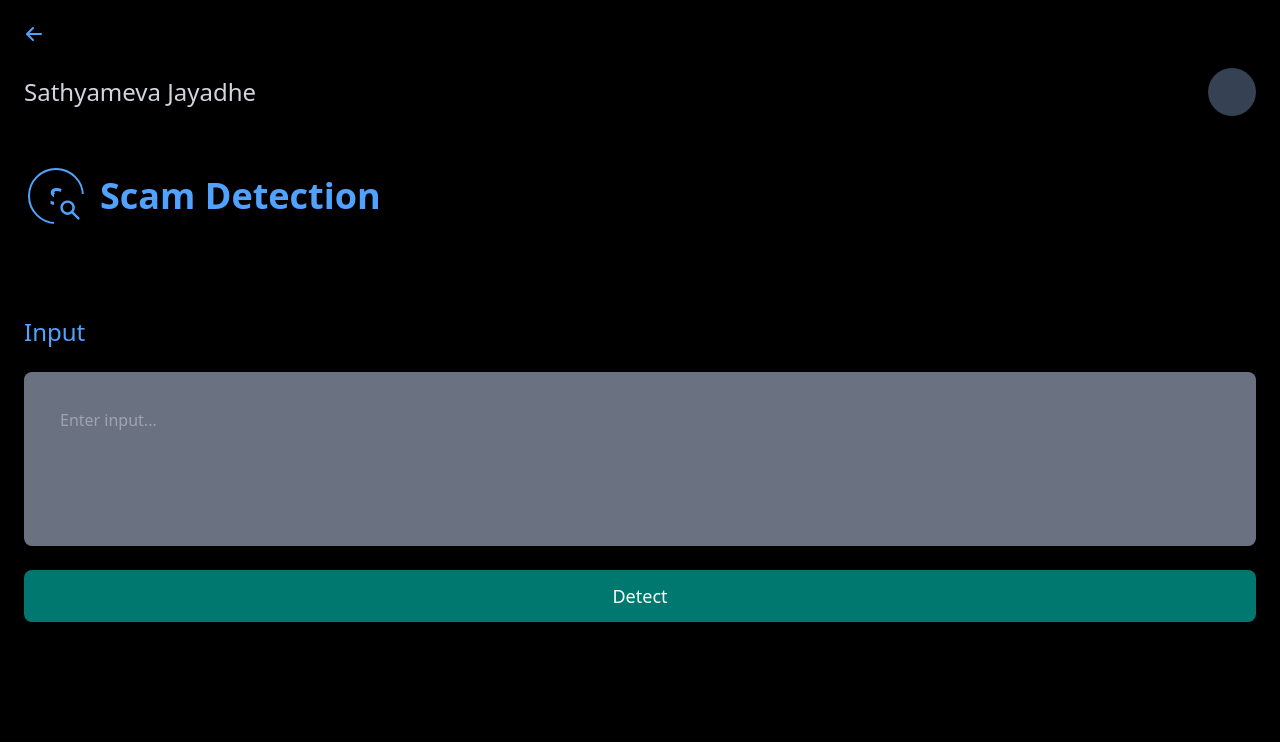
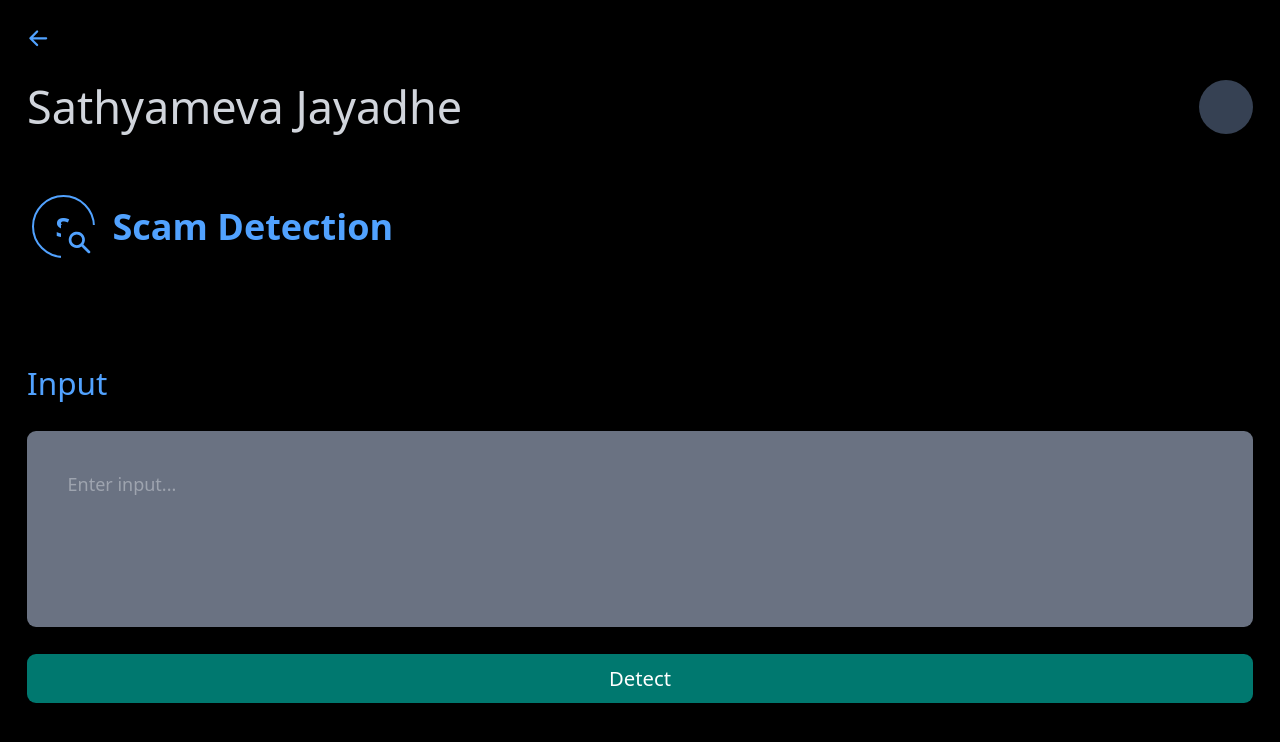
Before and after one commit to Noelithub77/criminus, a Next.js app: page /spam in a window 1280 px wide. Shown: the top 742 px of the page. Built offline with nearby package versions, Linux system fonts and the light colour scheme.

Commit message:
prevented zoom and stuff

```diff
--- a/next.config.mjs
+++ b/next.config.mjs
@@ -5,7 +5,42 @@ const nextConfig = withPWA({
   dest: 'public',
   register: true,
   skipWaiting: true,
-  disable: process.env.NODE_ENV === 'development'
+  disable: process.env.NODE_ENV === 'development',
+  runtimeCaching: [
+    {
+      urlPattern: /^https:\/\/fonts\.(?:gstatic|googleapis)\.com\/.*/i,
+      handler: 'CacheFirst',
+      options: {
+        cacheName: 'google-fonts',
+        expiration: {
+          maxEntries: 4,
+          maxAgeSeconds: 365 * 24 * 60 * 60 // 365 days
+        }
+      }
+    },
+    {
+      urlPattern: /\.(?:eot|otf|ttc|ttf|woff|woff2|font.css)$/i,
+      handler: 'StaleWhileRevalidate',
+      options: {
+        cacheName: 'static-font-assets',
+        expiration: {
+          maxEntries: 4,
+          maxAgeSeconds: 7 * 24 * 60 * 60 // 7 days
+        }
+      }
+    },
+    {
+      urlPattern: /\.(?:jpg|jpeg|gif|png|svg|ico|webp)$/i,
+      handler: 'StaleWhileRevalidate',
+      options: {
+        cacheName: 'static-image-assets',
+        expiration: {
+          maxEntries: 64,
+          maxAgeSeconds: 24 * 60 * 60 // 24 hours
+        }
+      }
+    }
+  ]
 })({
   // Next.js configuration
   reactStrictMode: true,
--- /dev/null
+++ b/public/native-app.css
@@ -0,0 +1,92 @@
+/* Prevent text selection for app-like feel */
+* {
+  -webkit-tap-highlight-color: transparent;
+}
+
+/* Mobile-specific styles */
+@media (max-width: 768px) {
+  * {
+    -webkit-touch-callout: none;
+    -webkit-user-select: none;
+    user-select: none;
+  }
+
+  /* Allow text selection in specific elements like inputs */
+  input, textarea {
+    -webkit-user-select: text;
+    user-select: text;
+  }
+
+  /* Prevent overscroll/bounce effect on mobile */
+  html, body {
+    position: fixed;
+    width: 100%;
+    height: 100%;
+    overflow: hidden;
+    overscroll-behavior: none;
+  }
+
+  /* Main content container with scrolling for mobile */
+  .app-content {
+    position: absolute;
+    top: 0;
+    left: 0;
+    right: 0;
+    bottom: 0;
+    overflow-y: auto;
+    overflow-x: hidden;
+    -webkit-overflow-scrolling: touch;
+  }
+
+  /* Disable pull-to-refresh on mobile */
+  body {
+    overscroll-behavior-y: contain;
+  }
+}
+
+/* Desktop-specific styles */
+@media (min-width: 769px) {
+  html, body {
+    height: 100%;
+    overflow: auto;
+  }
+
+  .app-content {
+    min-height: 100vh;
+    display: flex;
+    flex-direction: column;
+  }
+}
+
+/* Shared styles for both mobile and desktop */
+/* Hide scrollbars for native feel */
+.app-content::-webkit-scrollbar {
+  display: none;
+}
+
+/* Smooth transitions for native feel */
+.page-transition {
+  transition: transform 0.3s ease-in-out;
+}
+
+/* Make sure content is responsive */
+img, video {
+  max-width: 100%;
+  height: auto;
+}
+
+/* Responsive typography */
+html {
+  font-size: 16px;
+}
+
+@media (min-width: 768px) {
+  html {
+    font-size: 18px;
+  }
+}
+
+/* Ensure proper box sizing */
+*, *::before, *::after {
+  box-sizing: border-box;
+}
--- a/src/app/frontend/main.jsx
+++ /dev/null
@@ -1,10 +0,0 @@
-import { StrictMode } from "react";
-import { createRoot } from "react-dom/client";
-import "./index.css";
-import App from "./page.jsx";
-
-createRoot(document.getElementById("root")).render(
-  <StrictMode>
-    <App />
-  </StrictMode>
-);
--- a/src/app/globals.css
+++ b/src/app/globals.css
@@ -46,3 +46,81 @@ main {
   display: flex;
   flex-direction: column;
 }
+
+/* Responsive layout adjustments */
+.container {
+  width: 100%;
+  max-width: 1200px;
+  margin: 0 auto;
+  padding: 0 1rem;
+}
+
+/* Responsive grid system */
+.grid {
+  display: grid;
+  grid-template-columns: repeat(auto-fill, minmax(300px, 1fr));
+  gap: 1rem;
+}
+
+/* Responsive typography */
+@media (min-width: 768px) {
+  h1 {
+    font-size: 2.5rem;
+  }
+  h2 {
+    font-size: 2rem;
+  }
+  h3 {
+    font-size: 1.75rem;
+  }
+}
+
+@media (max-width: 767px) {
+  h1 {
+    font-size: 2rem;
+  }
+  h2 {
+    font-size: 1.75rem;
+  }
+  h3 {
+    font-size: 1.5rem;
+  }
+}
+
+/* Desktop-specific enhancements */
+@media (min-width: 1024px) {
+  .desktop-enhanced {
+    transition: all 0.3s ease;
+  }
+
+  .desktop-enhanced:hover {
+    transform: translateY(-2px);
+    box-shadow: 0 10px 25px rgba(0, 0, 0, 0.1);
+  }
+}
+
+/* PWA installed mode specific styles */
+.pwa-installed .hide-in-pwa {
+  display: none !important;
+}
+
+/* Ensure buttons and interactive elements have proper sizing for touch */
+button,
+.button,
+a.button,
+input[type="button"],
+input[type="submit"] {
+  min-height: 44px;
+  min-width: 44px;
+  padding: 0.5rem 1rem;
+}
+
+@media (min-width: 768px) {
+  button,
+  .button,
+  a.button,
+  input[type="button"],
+  input[type="submit"] {
+    min-height: 36px;
+  }
+}
--- a/src/app/layout.js
+++ b/src/app/layout.js
@@ -15,12 +15,12 @@ const dmSans = DM_Sans({
 export const metadata = {
   title: "Criminus",
   description: "Criminus, a anti crime software",
-  viewport: "width=device-width, initial-scale=1, maximum-scale=1, user-scalable=0",
+  viewport: "width=device-width, initial-scale=1, maximum-scale=1, user-scalable=no",
   manifest: "/manifest.json",
   themeColor: "#000000",
   appleWebApp: {
     capable: true,
-    statusBarStyle: "default",
+    statusBarStyle: "black-translucent",
     title: "Criminus",
   },
 };
@@ -29,19 +29,52 @@ export default function RootLayout({ children }) {
   return (
     <html lang="en" className="h-full">
       <head>
-        <meta name="viewport" content="width=device-width, initial-scale=1, maximum-scale=1, user-scalable=0" />
+        <meta name="viewport" content="width=device-width, initial-scale=1, maximum-scale=1, user-scalable=no" />
         <meta name="theme-color" content="#000000" />
         <meta name="apple-mobile-web-app-capable" content="yes" />
-        <meta name="apple-mobile-web-app-status-bar-style" content="default" />
+        <meta name="apple-mobile-web-app-status-bar-style" content="black-translucent" />
         <meta name="apple-mobile-web-app-title" content="Criminus" />
+        <meta name="mobile-web-app-capable" content="yes" />
+        <meta name="format-detection" content="telephone=no" />
         <link rel="apple-touch-icon" href="/icons/icon-192x192.png" />
         <link rel="manifest" href="/manifest.json" />
+        <link rel="stylesheet" href="/native-app.css" />
       </head>
       <body
-        className={`${geistSans.variable} ${dmSans.variable} antialiased min-h-screen flex flex-col`}
+        className={`${geistSans.variable} ${dmSans.variable} antialiased min-h-screen flex flex-col overscroll-none`}
       >
-        {children}
+        <div className="app-content">
+          {children}
+        </div>
         <Script src="/sw-register.js" strategy="afterInteractive" />
+        <Script id="prevent-zoom" strategy="afterInteractive">
+          {`
+            // Only apply these on mobile devices
+            if (window.innerWidth <= 768) {
+              // Prevent pinch zoom
+              document.addEventListener('touchmove', function(event) {
+                if (event.scale !== 1) {
+                  event.preventDefault();
+                }
+              }, { passive: false });
+
+              // Double-tap prevention
+              let lastTouchEnd = 0;
+              document.addEventListener('touchend', function(event) {
+                const now = (new Date()).getTime();
+                if (now - lastTouchEnd <= 300) {
+                  event.preventDefault();
+                }
+                lastTouchEnd = now;
+              }, false);
+            }
+
+            // Detect if the app is in standalone mode (PWA installed)
+            if (window.matchMedia('(display-mode: standalone)').matches || window.navigator.standalone === true) {
+              document.documentElement.classList.add('pwa-installed');
+            }
+          `}
+        </Script>
       </body>
     </html>
   );
```
Also changed, not shown: public/manifest.json.
